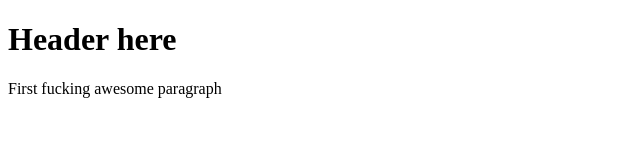
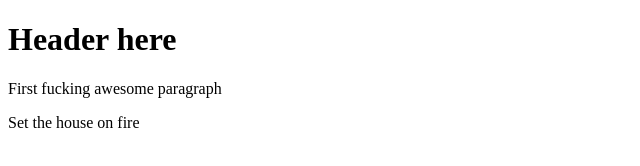
Before and after one commit to aleksa0/titty, a plain HTML site: page index.html in a window 1280 px wide. Shown: the whole page, without its empty margins (0-640 px from the left). Drawn offline with Linux system fonts and the light colour scheme.

Commit message:
Update index.html

```diff
--- a/index.html
+++ b/index.html
@@ -6,5 +6,6 @@
 <body>
 	<h1>Header here</h1>
 	<p>First fucking awesome paragraph</p>
+	<p>Set the house on fire</p>
 </body>
 </html>
```
